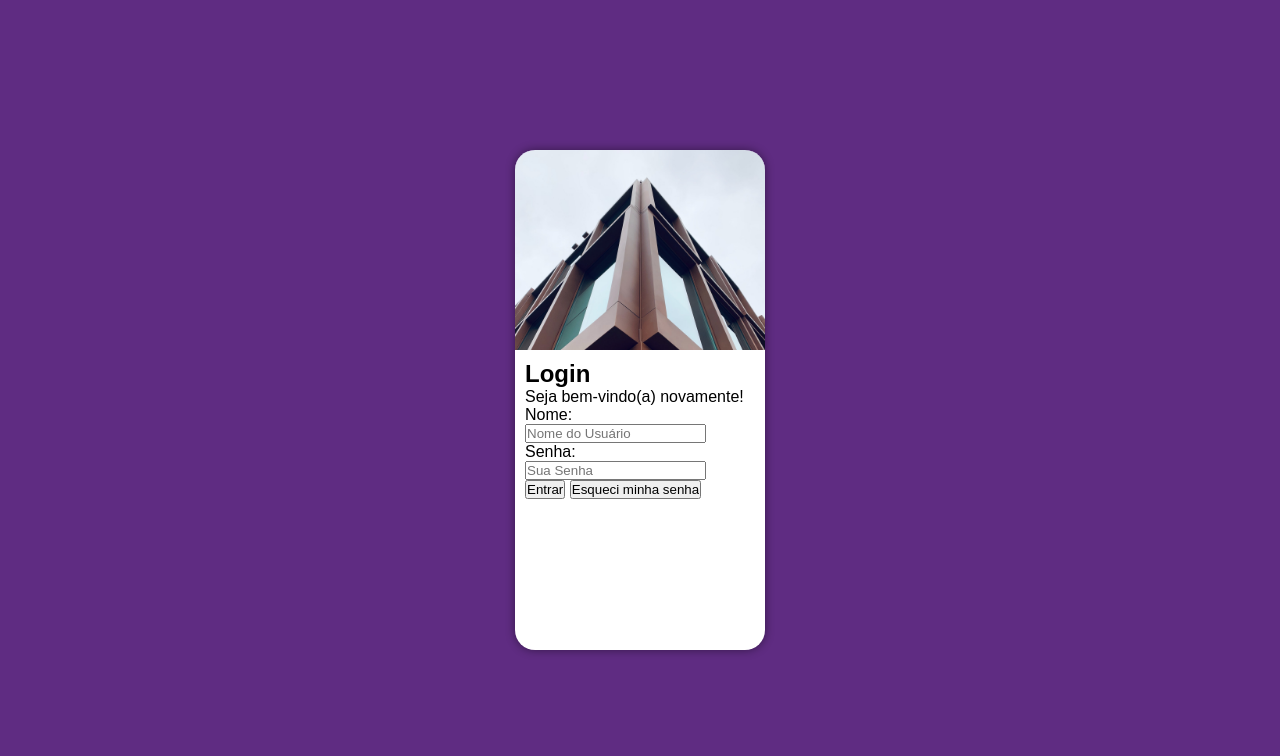
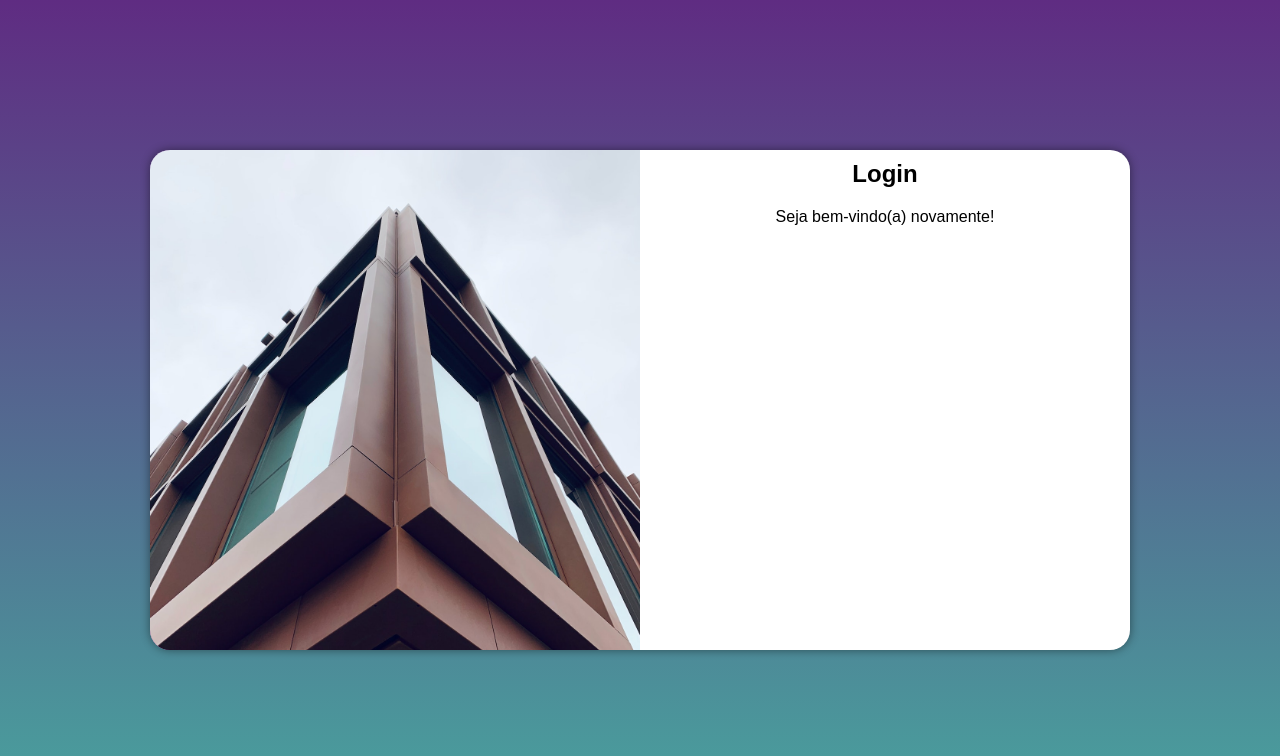
Before and after one commit to Matheus-Soares2003/projeto-cadastro, a plain HTML site: page index.html in a window 1280 px wide. Drawn offline with nearby package versions, Linux system fonts and the light colour scheme.

Commit message:
estilizando para outros tipos de midia

```diff
--- a/estilos/desktop.css
+++ b/estilos/desktop.css
@@ -1 +1,20 @@
 @charset "UTF-8";
+
+body {
+    background-image: linear-gradient(to top, #49a09d, #5f2c82);
+}
+
+section#login {
+    width: 980px;
+}
+
+section#login > div#imagem {
+    float: left;
+    width: 50%;
+    height: 100%;
+}
+
+section#login > div#formulario {
+    float: right;
+    width: 50%;
+}
--- a/estilos/mobile.css
+++ b/estilos/mobile.css
@@ -1,7 +1,7 @@
 @charset "UTF-8";
 
 :root {
-    --verde: #49a09d;
+    --verde: #58c7c3;
     --lilas: #5f2c82;
 }
 
@@ -33,6 +33,8 @@ section {
     height: 500px;
     border-radius: 20px;
     box-shadow: 0px 0px 10px rgba(0, 0, 0, 0.452);
+
+    transition: width .3s, heigth .3s;
 }
 
 section > div#imagem {
@@ -46,3 +48,14 @@ section > div#formulario {
     display: block;
     padding: 10px;
 }
+
+section > div#formulario > h1 {
+    text-align: center;
+    margin-bottom: 10px;
+}
+
+section > div#formulario > p {
+    text-align: center;
+    margin-bottom: 10px;
+    padding: 10px;
+}
--- a/estilos/tablet.css
+++ b/estilos/tablet.css
@@ -1 +1,20 @@
 @charset "UTF-8";
+
+body {
+    background-image: linear-gradient(to top, #49a09d, #5f2c82);
+}
+
+section#login {
+    width: 80vw;
+}
+
+section#login > div#imagem {
+    float: left;
+    width: 30%;
+    height: 100%;
+}
+
+section#login > div#formulario {
+    float: right;
+    width: 70%;
+}
--- a/index.html
+++ b/index.html
@@ -9,8 +9,9 @@
     <link rel="stylesheet" href="https://fonts.googleapis.com/css2?family=Material+Symbols+Outlined:opsz,wght,FILL,GRAD@20..48,100..700,0..1,-50..200" />
     <link rel="stylesheet" href="https://fonts.googleapis.com/css2?family=Material+Symbols+Outlined:opsz,wght,FILL,GRAD@20..48,100..700,0..1,-50..200" />
     <link rel="stylesheet" href="estilos/mobile.css" media="all">
-    <link rel="stylesheet" href="estilos/tablet.css" media="screen and (min-width: 768px) and (max-width: 992px)">
-    <link rel="stylesheet" href="estilos/desktop.css" media="screen and (min-width: 992)">
+    <link rel="stylesheet" href="estilos/tablet.css" media="screen and (min-width: 768px) and (max-width: 1200px)">
+    <link rel="stylesheet" href="estilos/desktop.css" media="screen and (min-width: 1200px)">
+    <link rel="shortcut icon" href="imagens/favicon.ico" type="image/x-icon">
 </head>
 <body>
     <section id='login'>
@@ -21,16 +22,7 @@
             <h1>Login</h1>
             <p>Seja bem-vindo(a) novamente!</p>
             <form action="POST">
-                <div>
-                    <label for="inome">Nome: </label>
-                    <input type="text" name="txtnome" id="inome" required placeholder="Nome do Usuário">
-                </div>
-                <div>
-                    <label for="isenha">Senha: </label>
-                    <input type="password" name="txtsenha" id="isenha" required minlength="8" placeholder="Sua Senha">
-                </div>
-                <input type="submit" value="Entrar">
-                <input type="button" value="Esqueci minha senha">
+
             </form>
         </div>
     </section>
```
Also changed, not shown: imagens/favicon.ico (added).
